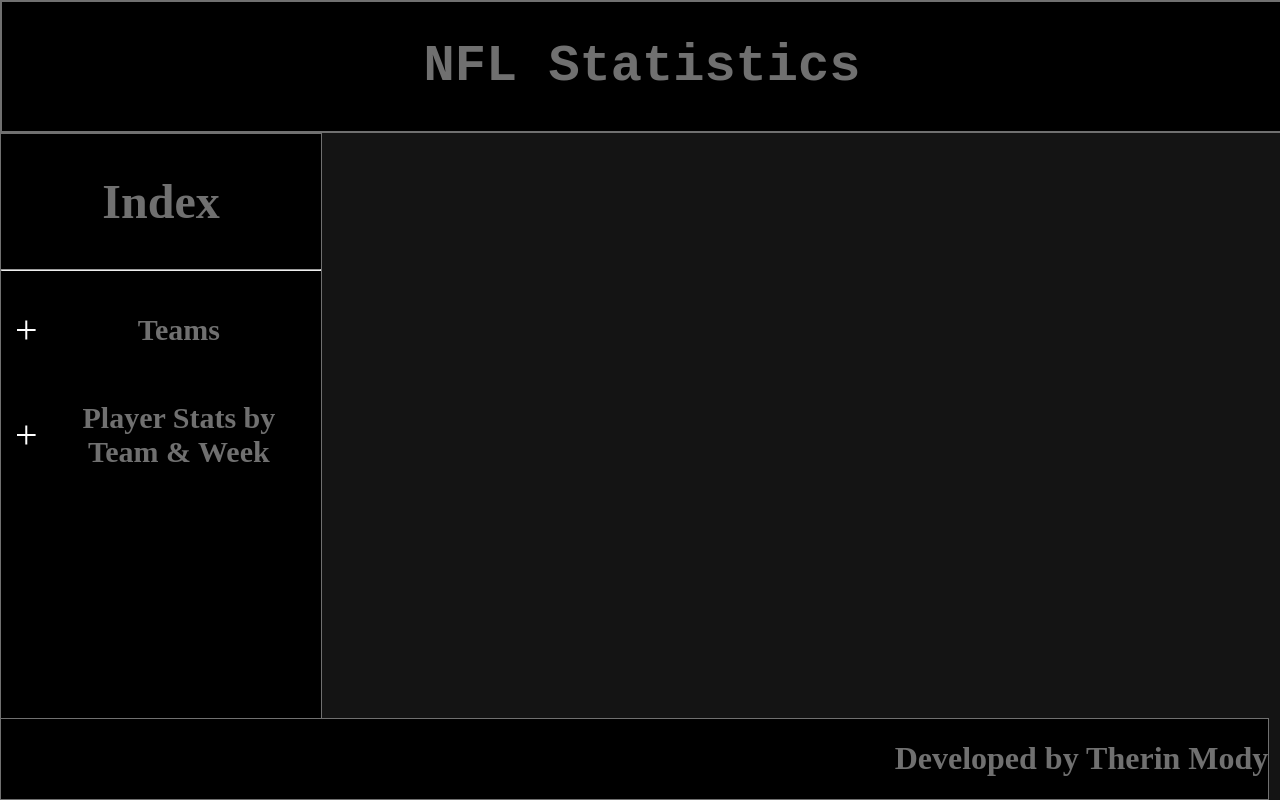
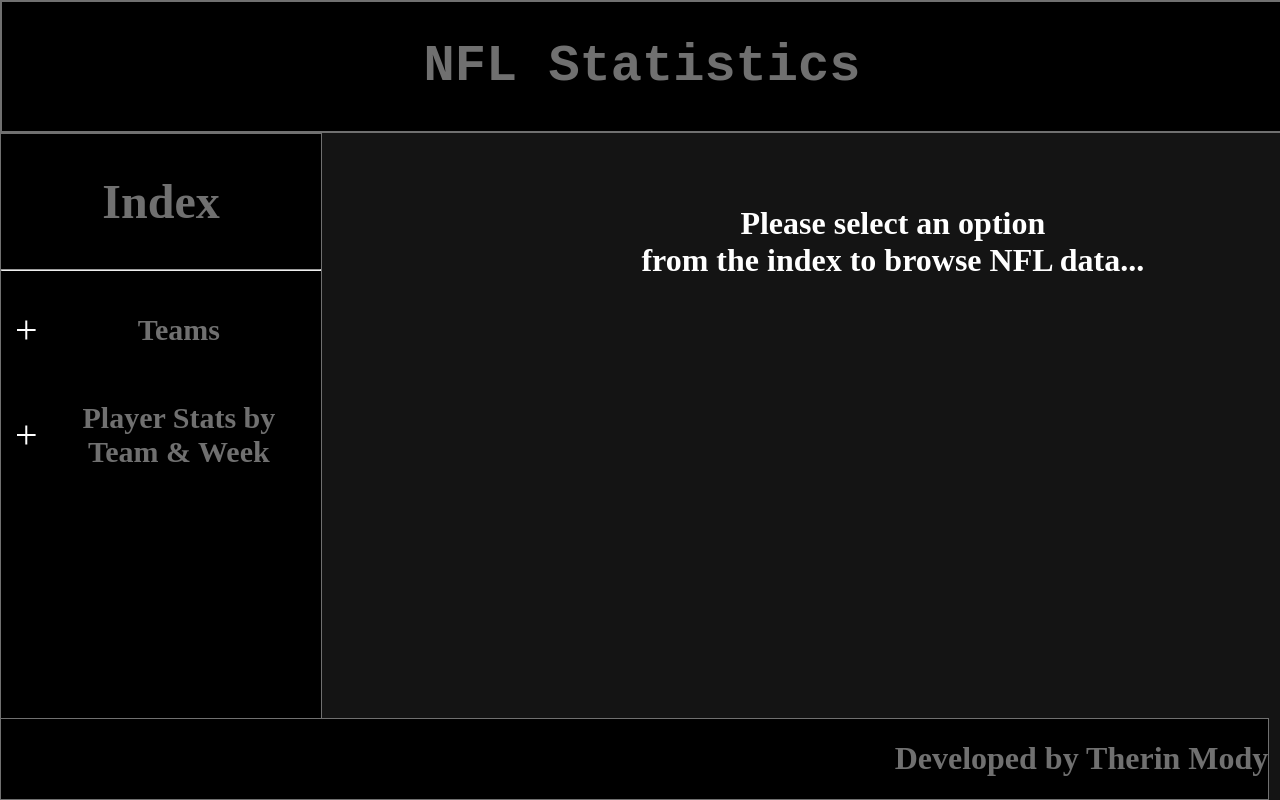
Before and after one commit to therinMody/NFLStatsProject, a React (Create React App) app in the folder client/: page / in a window 1280 px wide. Built offline with nearby package versions, Linux system fonts and the light colour scheme.

Commit message:
Fixed message component

```diff
--- a/client/src/components/footer.js
+++ b/client/src/components/footer.js
@@ -24,5 +24,5 @@
     position: 'fixed',
     border: '1px solid #707070',
     left: 0,
-    right: 0
+    right: 0,
 });
--- a/client/src/components/message.js
+++ b/client/src/components/message.js
@@ -18,4 +18,5 @@
     padding: '2%',
     textAlign: 'center',
     width: '56%',
+    marginTop: '150px'
 });
```
